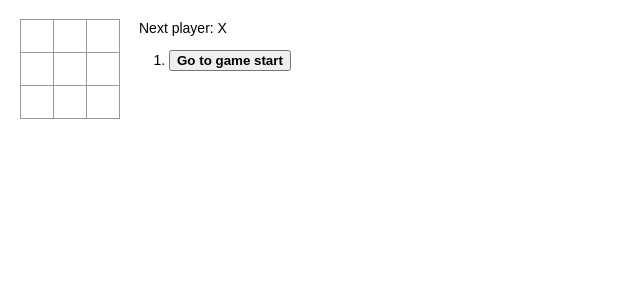
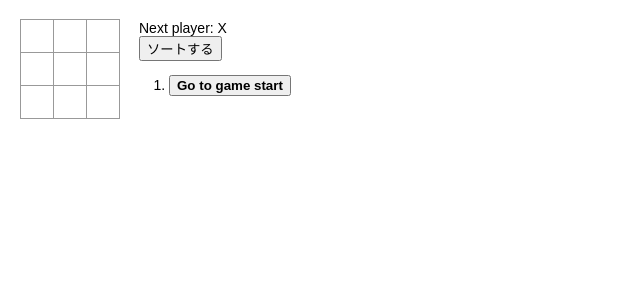
Before and after one commit to pchm13/React-tutorial, a React (Create React App) app: page / in a window 1280 px wide. Shown: the top 300 px of the page, without its empty margins (0-640 px from the left). Built offline with nearby package versions, Linux system fonts and the light colour scheme.

Commit message:
着手履歴のリストをソート出来るボタン追加

```diff
--- a/src/components/Game.jsx
+++ b/src/components/Game.jsx
@@ -10,6 +10,7 @@ export const Game = () => {
   ]);
   const [stepNumber, setStepNumber] = useState(0);
   const [xIsNext, setXIsNext] = useState(true);
+  const [isDesc, setIsDesc] = useState(false);
 
   const handleClick = (i) => {
     // 現時点のゲーム進行点が大事（sliceプロパティを使用する場合、現時点+1でstart~goal）
@@ -97,6 +98,10 @@ export const Game = () => {
     status = "Next player: " + (xIsNext ? "X" : "O");
   }
 
+  if (isDesc) {
+    moves.reverse();
+  }
+
   return (
     <>
       <div className="game">
@@ -105,6 +110,13 @@ export const Game = () => {
         </div>
         <div className="game-info">
           <div>{status}</div>
+          <button
+            onClick={() => {
+              setIsDesc(!isDesc);
+            }}
+          >
+            ソートする
+          </button>
           <ol>{moves}</ol>
         </div>
       </div>
```
